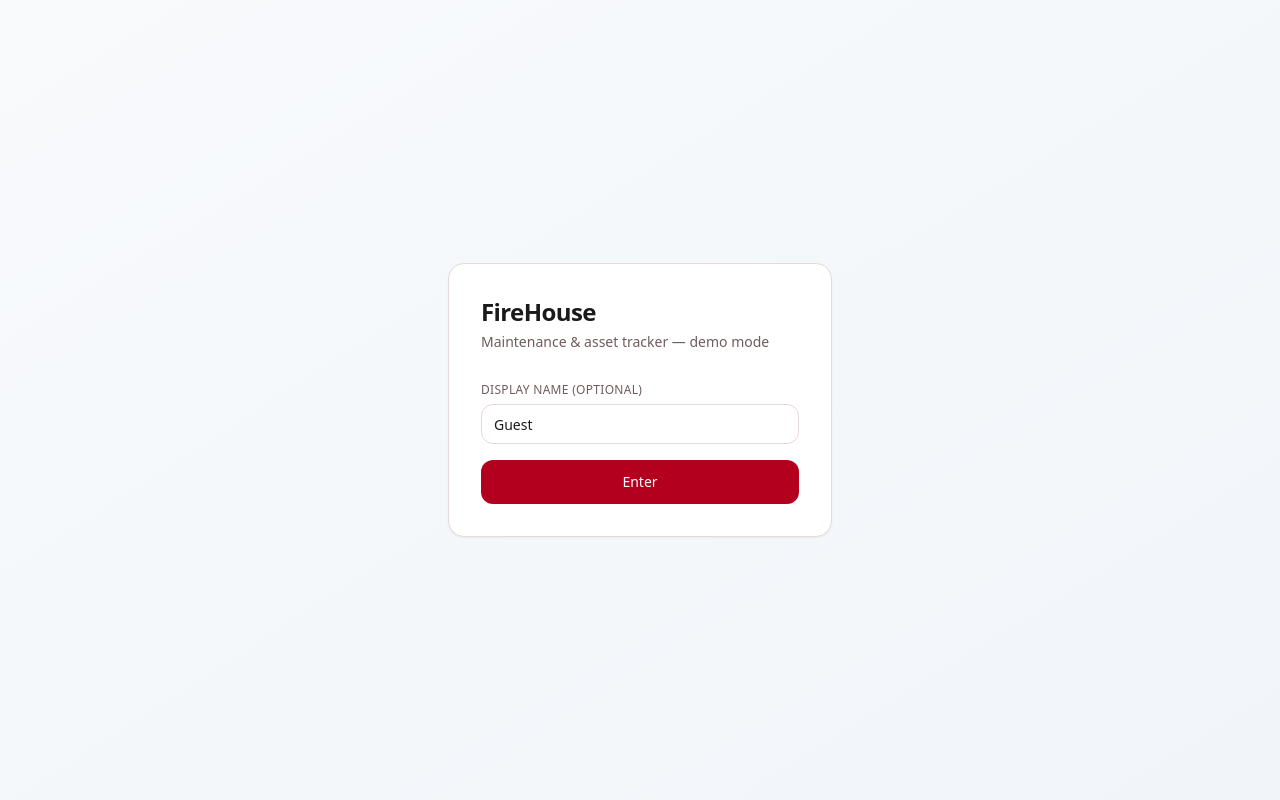
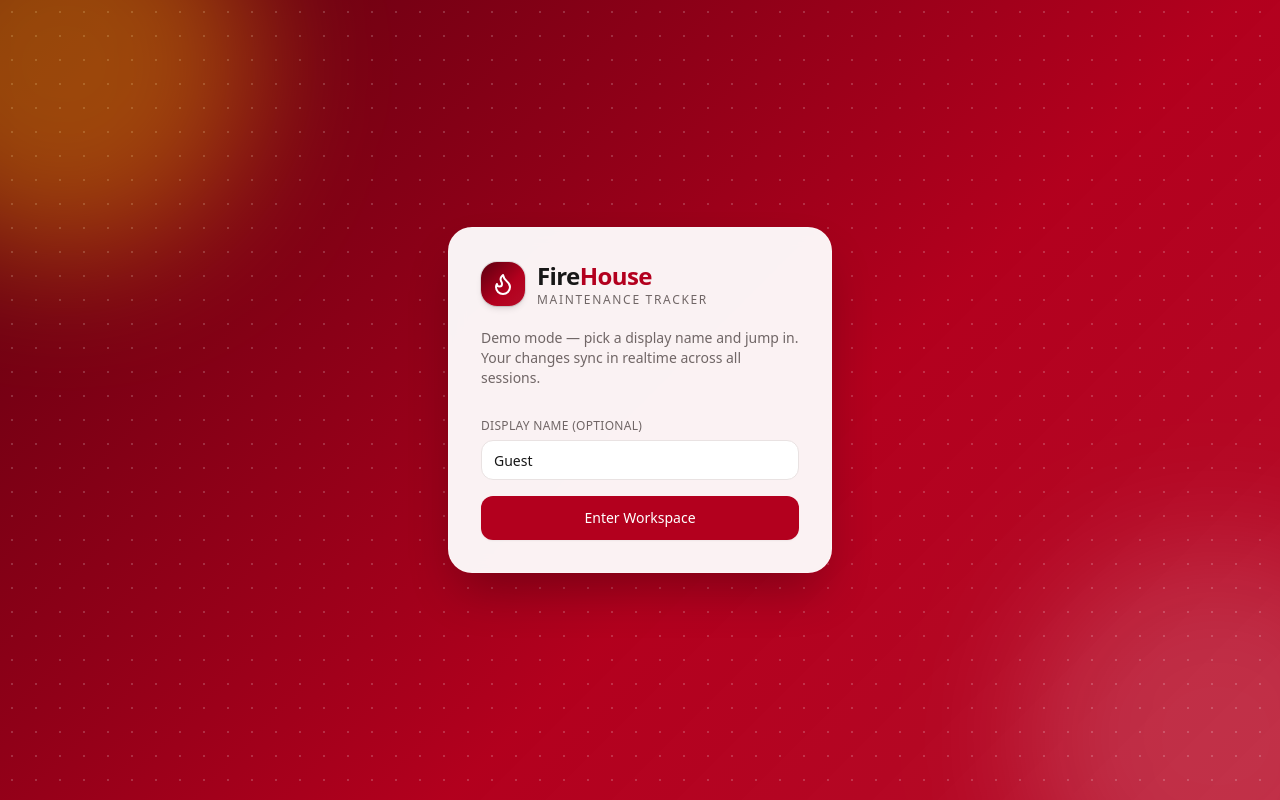
Before and after one commit to ArchieCrawford/Ansible, a Next.js app: page /dashboard in a window 1280 px wide. Built offline with nearby package versions, Linux system fonts and the light colour scheme.

Commit message:
feat(ui): modern Tailwind redesign — gradient brand, glass topbar, sidebar marks, stat icons, polished cards/tables

```diff
--- a/src/app/layout.tsx
+++ b/src/app/layout.tsx
@@ -24,7 +24,11 @@ export default function RootLayout({
               <Sidebar />
               <div className="flex min-h-screen flex-1 flex-col">
                 <Topbar />
-                <main className="flex-1 bg-slate-50 p-6">{children}</main>
+                <main className="flex-1">
+                  <div className="mx-auto w-full max-w-7xl px-4 py-8 sm:px-6 lg:px-8">
+                    {children}
+                  </div>
+                </main>
               </div>
             </div>
           </SplashGate>
--- a/src/components/layout/Sidebar.tsx
+++ b/src/components/layout/Sidebar.tsx
@@ -2,7 +2,7 @@
 
 import Link from 'next/link'
 import { usePathname } from 'next/navigation'
-import { Boxes, LayoutDashboard, Store, Wrench } from 'lucide-react'
+import { Boxes, Flame, LayoutDashboard, Store, Wrench } from 'lucide-react'
 import { cn } from '@/lib/utils/cn'
 
 const links = [
@@ -15,11 +15,24 @@ const links = [
 export function Sidebar() {
   const pathname = usePathname()
   return (
-    <aside className="hidden w-64 shrink-0 border-r border-border bg-background p-4 md:flex md:flex-col">
-      <div className="mb-8 px-2">
-        <div className="text-xs font-semibold uppercase tracking-wider text-muted-foreground">Maintenance</div>
+    <aside className="hidden w-64 shrink-0 border-r border-border bg-white/60 backdrop-blur md:flex md:flex-col">
+      <div className="flex h-16 items-center gap-2.5 border-b border-border px-5">
+        <div className="brand-gradient flex h-9 w-9 items-center justify-center rounded-xl text-white shadow-sm ring-1 ring-black/5">
+          <Flame className="h-5 w-5" />
+        </div>
+        <div>
+          <div className="text-sm font-extrabold leading-none tracking-tight">
+            Fire<span className="text-[hsl(var(--brand))]">House</span>
+          </div>
+          <div className="mt-1 text-[10px] font-medium uppercase tracking-[0.14em] text-muted-foreground">
+            Maintenance
+          </div>
+        </div>
       </div>
-      <nav className="space-y-1">
+      <nav className="flex-1 space-y-1 p-3">
+        <div className="px-3 pb-2 pt-1 text-[10px] font-semibold uppercase tracking-[0.14em] text-muted-foreground">
+          Workspace
+        </div>
         {links.map((l) => {
           const active = pathname?.startsWith(l.href)
           const Icon = l.icon
@@ -28,18 +41,39 @@ export function Sidebar() {
               key={l.href}
               href={l.href}
               className={cn(
-                'flex items-center gap-3 rounded-xl px-3 py-2 text-sm transition-colors',
+                'group relative flex items-center gap-3 rounded-xl px-3 py-2 text-sm transition-all',
                 active
-                  ? 'bg-accent text-accent-foreground font-medium'
+                  ? 'bg-[hsl(var(--brand)/0.08)] font-semibold text-[hsl(var(--brand))]'
                   : 'text-muted-foreground hover:bg-accent hover:text-accent-foreground'
               )}
             >
-              <Icon className="h-4 w-4" />
+              <span
+                className={cn(
+                  'absolute inset-y-1.5 left-0 w-1 rounded-r-full transition-colors',
+                  active ? 'bg-[hsl(var(--brand))]' : 'bg-transparent'
+                )}
+              />
+              <Icon
+                className={cn(
+                  'h-4 w-4 transition-colors',
+                  active
+                    ? 'text-[hsl(var(--brand))]'
+                    : 'text-muted-foreground group-hover:text-foreground'
+                )}
+              />
               {l.label}
             </Link>
           )
         })}
       </nav>
+      <div className="border-t border-border p-4">
+        <div className="rounded-xl bg-gradient-to-br from-[hsl(var(--brand)/0.08)] to-[hsl(var(--brand-yellow)/0.15)] p-3 text-xs">
+          <div className="font-semibold text-foreground">Demo mode</div>
+          <div className="mt-0.5 text-muted-foreground">
+            Realtime sync enabled.
+          </div>
+        </div>
+      </div>
     </aside>
   )
 }
--- a/src/components/layout/SplashGate.tsx
+++ b/src/components/layout/SplashGate.tsx
@@ -1,6 +1,7 @@
 'use client'
 
 import { useEffect, useState } from 'react'
+import { Flame } from 'lucide-react'
 import { useUIStore } from '@/store/ui-store'
 import { Button } from '@/components/ui/button'
 import { Input } from '@/components/ui/input'
@@ -31,14 +32,41 @@ export function SplashGate({ children }: { children: React.ReactNode }) {
   if (entered) return <>{children}</>
 
   return (
-    <div className="flex min-h-screen items-center justify-center bg-gradient-to-br from-slate-50 to-slate-100 p-6">
-      <div className="w-full max-w-sm rounded-2xl border border-border bg-background p-8 shadow-sm">
-        <h1 className="text-2xl font-bold tracking-tight">FireHouse</h1>
-        <p className="mt-1 text-sm text-muted-foreground">
-          Maintenance &amp; asset tracker — demo mode
+    <div className="relative flex min-h-screen items-center justify-center overflow-hidden p-6">
+      {/* Background flair */}
+      <div className="brand-gradient absolute inset-0 -z-10" />
+      <div className="absolute inset-0 -z-10 opacity-[0.18] [background-image:radial-gradient(white_1px,transparent_1px)] [background-size:24px_24px]" />
+      <div className="absolute -left-32 -top-32 -z-10 h-96 w-96 rounded-full bg-[hsl(var(--brand-yellow)/0.35)] blur-3xl" />
+      <div className="absolute -bottom-32 -right-32 -z-10 h-96 w-96 rounded-full bg-white/15 blur-3xl" />
+
+      <div className="w-full max-w-sm rounded-3xl border border-white/20 bg-white/95 p-8 shadow-2xl shadow-black/30 backdrop-blur">
+        <div className="flex items-center gap-3">
+          <div className="brand-gradient flex h-11 w-11 items-center justify-center rounded-2xl text-white shadow-md ring-1 ring-black/10">
+            <Flame className="h-6 w-6" />
+          </div>
+          <div>
+            <h1 className="text-2xl font-extrabold tracking-tight">
+              Fire<span className="text-[hsl(var(--brand))]">House</span>
+            </h1>
+            <p className="text-xs font-medium uppercase tracking-[0.14em] text-muted-foreground">
+              Maintenance Tracker
+            </p>
+          </div>
+        </div>
+
+        <p className="mt-5 text-sm text-muted-foreground">
+          Demo mode — pick a display name and jump in. Your changes sync in
+          realtime across all sessions.
         </p>
 
-        <div className="mt-6 space-y-4">
+        <form
+          className="mt-6 space-y-4"
+          onSubmit={(e) => {
+            e.preventDefault()
+            setGuestName(name)
+            setEntered(true)
+          }}
+        >
           <Field label="Display name (optional)">
             <Input
               placeholder="Guest"
@@ -46,17 +74,10 @@ export function SplashGate({ children }: { children: React.ReactNode }) {
               onChange={(e) => setName(e.target.value)}
             />
           </Field>
-          <Button
-            className="w-full"
-            size="lg"
-            onClick={() => {
-              setGuestName(name)
-              setEntered(true)
-            }}
-          >
-            Enter
+          <Button className="w-full shadow-sm" size="lg" type="submit">
+            Enter Workspace
           </Button>
-        </div>
+        </form>
       </div>
     </div>
   )
--- a/src/components/layout/Topbar.tsx
+++ b/src/components/layout/Topbar.tsx
@@ -2,23 +2,31 @@
 
 import { useUIStore } from '@/store/ui-store'
 import { Button } from '@/components/ui/button'
-import { LogOut } from 'lucide-react'
+import { Flame, LogOut } from 'lucide-react'
 
 export function Topbar() {
   const guestName = useUIStore((s) => s.guestName)
   const setEntered = useUIStore((s) => s.setEntered)
   return (
-    <header className="flex h-14 items-center justify-between border-b border-border bg-[hsl(var(--brand))] px-6 text-white">
-      <div className="text-xl font-extrabold tracking-tight">FireHouse</div>
-      <div className="flex items-center gap-4">
-        <div className="text-sm text-white/80">
-          Signed in as <span className="font-medium text-white">{guestName}</span>
+    <header className="brand-gradient sticky top-0 z-30 flex h-16 items-center justify-between border-b border-black/10 px-4 text-white shadow-[0_4px_20px_-8px_hsl(var(--brand)/0.5)] sm:px-6 lg:px-8">
+      <div className="flex items-center gap-2.5">
+        <div className="flex h-9 w-9 items-center justify-center rounded-xl bg-white/15 ring-1 ring-white/25 backdrop-blur md:hidden">
+          <Flame className="h-5 w-5" />
+        </div>
+        <div className="text-xl font-extrabold tracking-tight">
+          Fire<span className="text-[hsl(var(--brand-yellow))]">House</span>
+        </div>
+      </div>
+      <div className="flex items-center gap-3">
+        <div className="hidden text-sm text-white/85 sm:block">
+          Signed in as{' '}
+          <span className="font-semibold text-white">{guestName}</span>
         </div>
         <Button
           variant="ghost"
           size="sm"
           onClick={() => setEntered(false)}
-          className="text-white hover:bg-white/15 hover:text-white"
+          className="rounded-lg text-white ring-1 ring-white/20 hover:bg-white/15 hover:text-white"
         >
           <LogOut className="mr-2 h-4 w-4" />
           Exit
--- a/src/styles/globals.css
+++ b/src/styles/globals.css
@@ -6,21 +6,21 @@
   :root {
     /* Firehouse Subs–inspired red theme */
     --background: 0 0% 100%;
-    --foreground: 0 0% 10%;
+    --foreground: 0 0% 9%;
 
     --card: 0 0% 100%;
-    --card-foreground: 0 0% 10%;
+    --card-foreground: 0 0% 9%;
 
-    /* Firehouse red ~ #E4002B */
+    /* Firehouse red ~ #B30022 */
     --primary: 350 100% 35%;
     --primary-foreground: 0 0% 100%;
 
     /* Soft cream/red wash */
-    --secondary: 0 70% 96%;
+    --secondary: 0 70% 97%;
     --secondary-foreground: 350 100% 25%;
 
-    --muted: 0 30% 96%;
-    --muted-foreground: 0 10% 40%;
+    --muted: 0 20% 96%;
+    --muted-foreground: 0 5% 42%;
 
     /* Yellow accent like the FHS shield */
     --accent: 45 100% 92%;
@@ -29,16 +29,16 @@
     --destructive: 0 84% 50%;
     --destructive-foreground: 0 0% 100%;
 
-    --border: 0 30% 88%;
-    --input: 0 30% 88%;
+    --border: 0 15% 90%;
+    --input: 0 15% 90%;
     --ring: 350 100% 35%;
 
-    --radius: 0.75rem;
+    --radius: 0.875rem;
 
     /* Brand tokens */
     --brand: 350 100% 35%;
     --brand-foreground: 0 0% 100%;
-    --brand-dark: 350 100% 22%;
+    --brand-dark: 350 100% 18%;
     --brand-yellow: 48 100% 50%;
   }
 
@@ -46,8 +46,51 @@
     @apply border-border;
   }
 
+  html, body {
+    @apply h-full;
+  }
+
   body {
-    @apply bg-background text-foreground;
-    font-feature-settings: 'rlig' 1, 'calt' 1;
+    @apply bg-background text-foreground antialiased;
+    font-feature-settings: 'rlig' 1, 'calt' 1, 'ss01' 1;
+    background-image:
+      radial-gradient(1200px 600px at -10% -20%, hsl(var(--brand) / 0.06), transparent 60%),
+      radial-gradient(900px 500px at 110% 0%, hsl(var(--brand-yellow) / 0.08), transparent 55%);
+    background-attachment: fixed;
   }
 }
+
+@layer components {
+  .brand-gradient {
+    background-image: linear-gradient(
+      135deg,
+      hsl(var(--brand-dark)) 0%,
+      hsl(var(--brand)) 60%,
+      hsl(var(--brand) / 0.95) 100%
+    );
+  }
+
+  .glass {
+    background-color: hsl(var(--background) / 0.7);
+    backdrop-filter: saturate(180%) blur(12px);
+    -webkit-backdrop-filter: saturate(180%) blur(12px);
+  }
+
+  .ring-soft {
+    box-shadow:
+      0 1px 0 0 hsl(0 0% 0% / 0.02),
+      0 1px 2px 0 hsl(0 0% 0% / 0.04),
+      0 0 0 1px hsl(var(--border));
+  }
+
+  .card-hover {
+    @apply transition-all duration-200;
+  }
+  .card-hover:hover {
+    transform: translateY(-1px);
+    box-shadow:
+      0 1px 0 0 hsl(0 0% 0% / 0.02),
+      0 10px 30px -10px hsl(var(--brand) / 0.22),
+      0 0 0 1px hsl(var(--border));
+  }
+}
```
Also changed, not shown: src/app/dashboard/page.tsx (+85 -17 lines), src/app/issues/page.tsx (+13 -8 lines), src/app/items/page.tsx (+15 -7 lines), src/app/stores/page.tsx (+9 -4 lines), src/components/issue/IssueCard.tsx (+27 -8 lines), src/components/store/StoreCard.tsx (+15 -9 lines).
